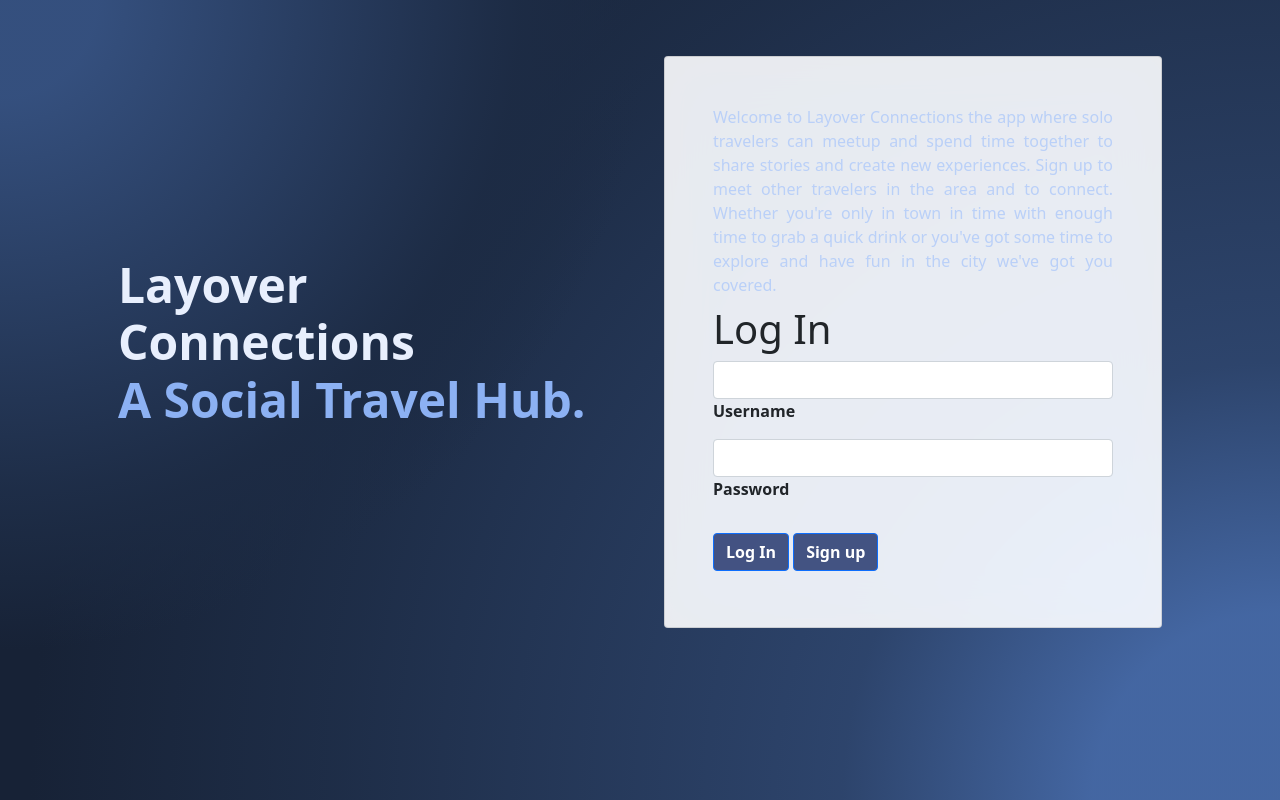
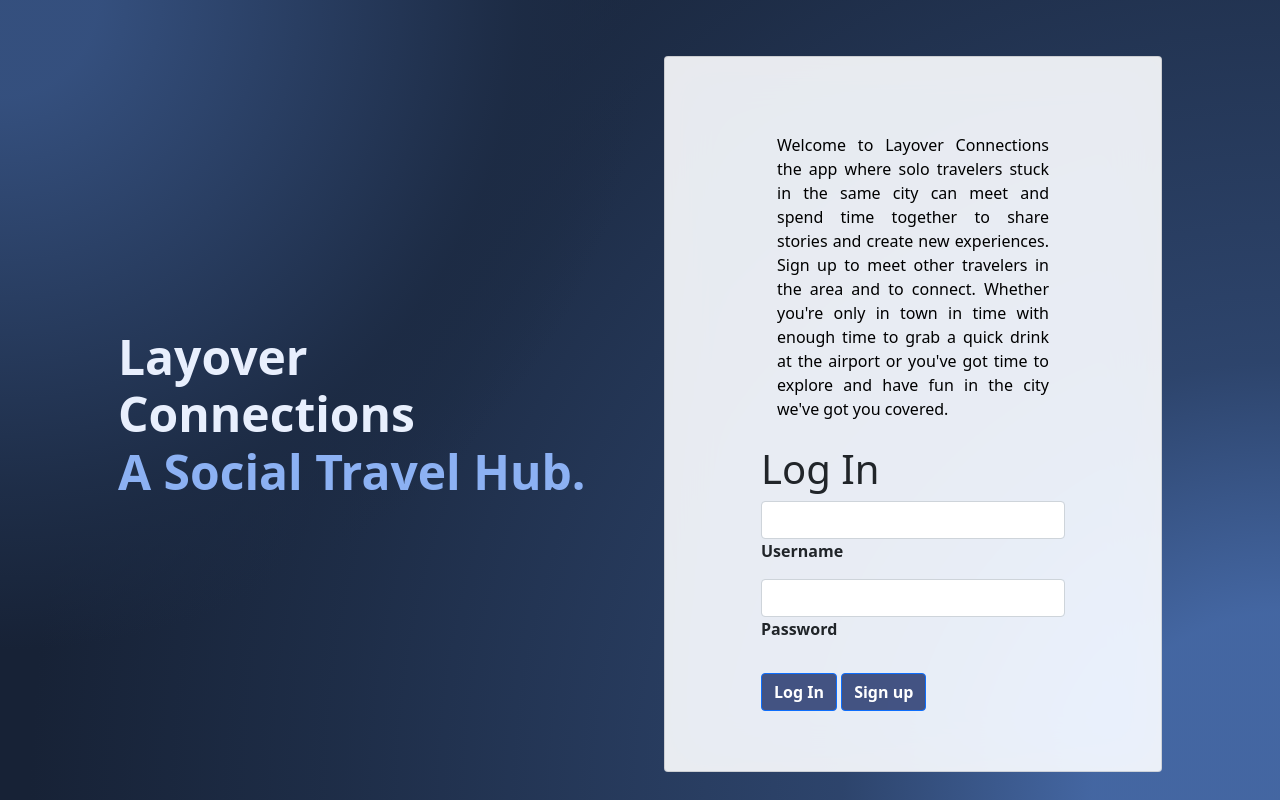
Before and after one commit to alejamora04/Layover-Connections, a Django app: page /login in a window 1280 px wide. Run offline with Django 4.2, Linux system fonts and the light colour scheme; some libraries are stand-ins or nearby versions.

Commit message:
Fixed login portal routing, Django message rendering, readme banner

```diff
--- a/events/views.py
+++ b/events/views.py
@@ -87,8 +87,6 @@ def create_event(request):
 			New_Event.save()
 
 			messages.success(request, f"Event has been created")
-			# TODO Create redirect to updated event
-			#return render(request, 'events/existing_event.html')
 			return redirect(reverse("events:view_events"))
 	else:
 		Event_Form = EventCreationForm()
--- a/layoverconnections/static/layoverconnections/style.css
+++ b/layoverconnections/static/layoverconnections/style.css
@@ -6,7 +6,10 @@ Style Sheet applies to
 - Main Page
 */
 
+
 /* Login Portal Styling */
+
+
 /* Background gradient for login portal */
 .background-radial-gradient {
   background-color: hsl(218, 41%, 15%);
@@ -30,6 +33,7 @@ Style Sheet applies to
   color: hsl(218, 81%, 85%);
   text-align: justify;
   text-justify: inter-word;
+  padding: 1.5rem 1rem 0rem 1rem;
 }
 
 
@@ -43,7 +47,9 @@ Style Sheet applies to
   backdrop-filter: saturate(200%) blur(25px);
 }
 
-/* styling for profile page */
+
+/* Profile Page Specific Styling */
+
 
 .gradient-custom-2 {
   /* fallback for old browsers */
@@ -131,7 +137,11 @@ footer p {
 
 .box-shadow { box-shadow: 0 .25rem .75rem rgba(0, 0, 0, .05); }
 
+
+
 /* Main Page Styling*/
+
+
 
 /* Spotify Style card text
 .main-card-text {
--- a/layoverconnections/templates/layoverconnections/login.html
+++ b/layoverconnections/templates/layoverconnections/login.html
@@ -2,17 +2,16 @@
 {% load static %}
 
 {% block content %}
-<!--Registration form-->
+<!--Login Glass form-->
+  <div class="card-body px-4 py-1 px-md-5">
       <!-- Template formatting -->
-                <p class="mb-2 opacity-70 login-banner-text">
-                    Welcome to Layover Connections the app where solo travelers can meetup and
-                    spend time together to share stories and create new experiences. Sign up
-                    to meet other travelers in the area and to connect. Whether you're only in
-                    town in time with enough time to grab a quick drink or you've got some time
-                    to explore and have fun in the city we've got you covered.
+      <p class="mb-4 opacity-70 login-banner-text" style="color:black;">
+          Welcome to Layover Connections the app where solo travelers stuck in the same city
+          can meet and spend time together to share stories and create new experiences.
+          Sign up to meet other travelers in the area and to connect. Whether you're only in
+          town in time with enough time to grab a quick drink at the airport or you've got
+          time to explore and have fun in the city we've got you covered.
       </p>
-
-
       <h1> Log In</h1>
       <form action="{% url 'layoverconnections:login' %}" method="post">
         {% csrf_token %}
@@ -31,8 +30,17 @@
         <input type="password" name="password" id="form3Example4" class="form-control" />
         <label class="form-label" for="form3Example4"><strong>Password</strong></label>
       </div>
+      <!-- Submit button -->
 
-                <!-- Submit button -->
+      <!-- Invalid Login Credentials -->
+      {% if messages %}
+      <ul class="messages">
+          {% for message in messages %}
+          <li {% if message.tags %} class="{{ message.tags }}"{% endif %}> {{ message }} </li>
+          {% endfor %}
+      </ul>
+      {% endif %}
+
       <button type="submit" class="btn btn-primary btn-block mb-2" value="Login" style="background-color: rgba(6, 25, 88, 0.726);">
           <strong>Log In</strong>
       </button>
@@ -41,31 +49,5 @@
         <strong>Sign up</strong>
       </a>
 
-
-
-                <!-- Register buttons
-
-                <div class="text-center">
-                    <p>or sign up with:</p>
-                     Google Sign-on Prompt consider Django Server app recommendations-->
-                     <!--
-                    <div class="g-signin2" data-onsuccess="onSignIn" data-theme="dark"></div>
-                    <script>
-                      function onSignIn(googleUser) {
-                        // Useful data for your client-side scripts:
-                        var profile = googleUser.getBasicProfile();
-                        console.log("ID: " + profile.getId()); // Don't send this directly to your server!
-                        console.log('Full Name: ' + profile.getName());
-                        console.log('Given Name: ' + profile.getGivenName());
-                        console.log('Family Name: ' + profile.getFamilyName());
-                        console.log("Image URL: " + profile.getImageUrl());
-                        console.log("Email: " + profile.getEmail());
-
-                        // The ID token you need to pass to your backend:
-                        var id_token = googleUser.getAuthResponse().id_token;
-                        console.log("ID Token: " + id_token);
-                      }
-                    </script>
-
-                  -->
+  </div>
 {% endblock %}
--- a/layoverconnections/views.py
+++ b/layoverconnections/views.py
@@ -1,21 +1,21 @@
 from django.shortcuts import render, redirect
-from django.urls import reverse
 from django.contrib.auth import login, authenticate, logout
 from django.contrib.auth.decorators import login_required
-from .models import Profile
 from django.contrib import messages
 from .forms import NewUserForm, UserUpdateForm, ProfileUpdateForm, ImageUploadForm
 
-#from django.contrib.auth.forms import AuthenticationForm
-#from django.http import HttpResponseRedirect
+# from django.urls import reverse
+# from .models import Profile
 
-# Splash page portal.
+# Login Registration and Sign Up Views.
+
+# Splash page
 def index(request):
 	if not request.user.is_authenticated:
 		return render(request, "layoverconnections/splashpage.html")
 	return render(request, 'layoverconnections/homepage.html')
 
-# Server side new user registration validation
+# New user registration validation
 def register_request(request):
 	if request.method == "POST":
 		form = NewUserForm(request.POST)
@@ -30,7 +30,6 @@ def register_request(request):
 
 # Formatting for the Login page.
 # TODO change username field to email- register form email = request.POST["email"]
-# TODO Fix Django populated error messages
 # TODO Fix Redirect after user registers and signs in
 def login_view(request):
 	if request.method == "POST":
@@ -41,9 +40,8 @@ def login_view(request):
 			login(request, user)
 			return redirect("layoverconnections:homepage")
 		else:
-			return render(request, "layoverconnections/index.html", {
-				"message": "Invalid Credentials."
-			})
+			return render(request, "layoverconnections/login.html",
+				messages.info(request, "Invalid Credentials.") )
 	return render(request, 'layoverconnections/login.html')
 
 # Logout Functionality
@@ -51,6 +49,9 @@ def logout_request(request):
 	logout(request)
 	messages.info(request, "You have successfully logged out.")
 	return redirect("layoverconnections:index")
+
+
+# User Profile Based Views
 
 # Routing to a user profile.
 @login_required
@@ -110,6 +111,8 @@ def edit_bio(request):
 
 	return render(request, 'layoverconnections/about_me.html', context)
 
+# Homepage Based Views
+
 # Configure Requests for the homepage http request
 def homepage(request):
 	return render(request, 'layoverconnections/homepage.html')
```
Also changed, not shown: layoverconnections/templates/layoverconnections/splashpage.html (+14 -13 lines), README.md. Lines whose indentation alone changed are shown as unchanged.
